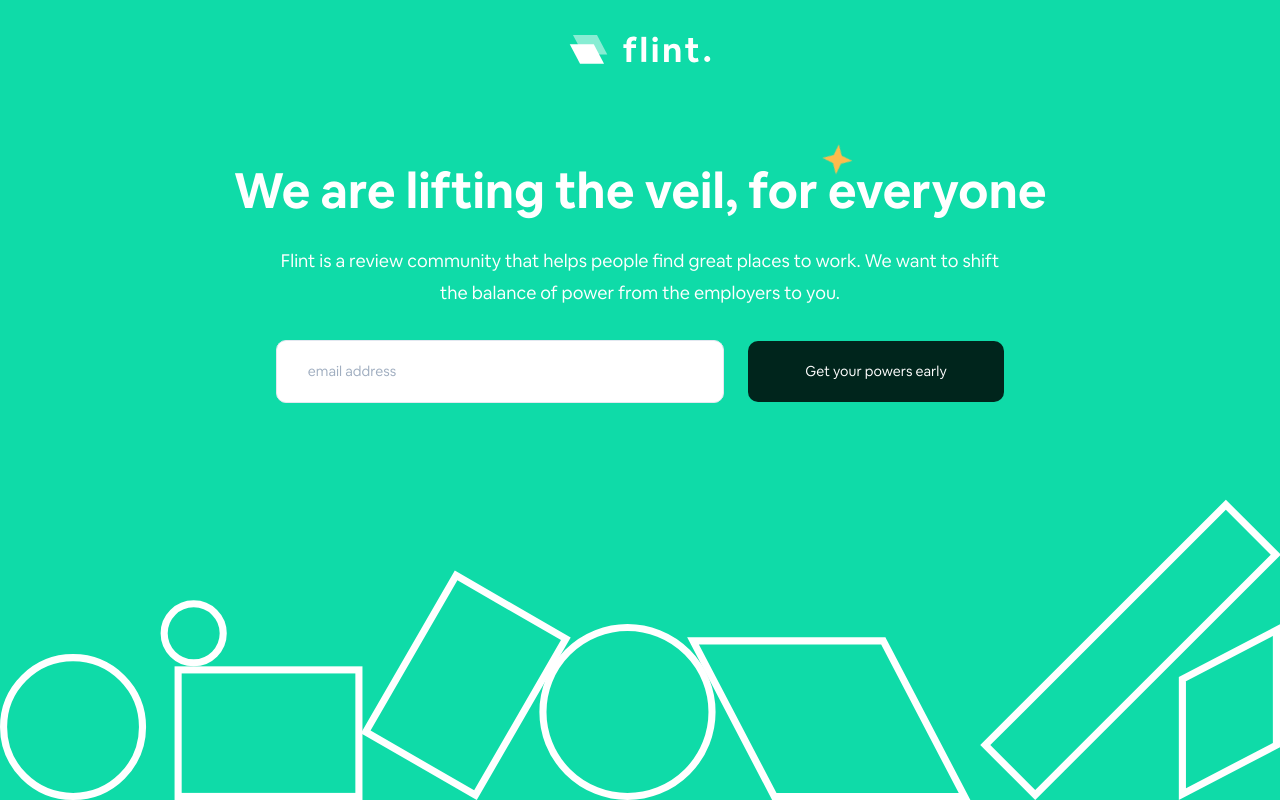
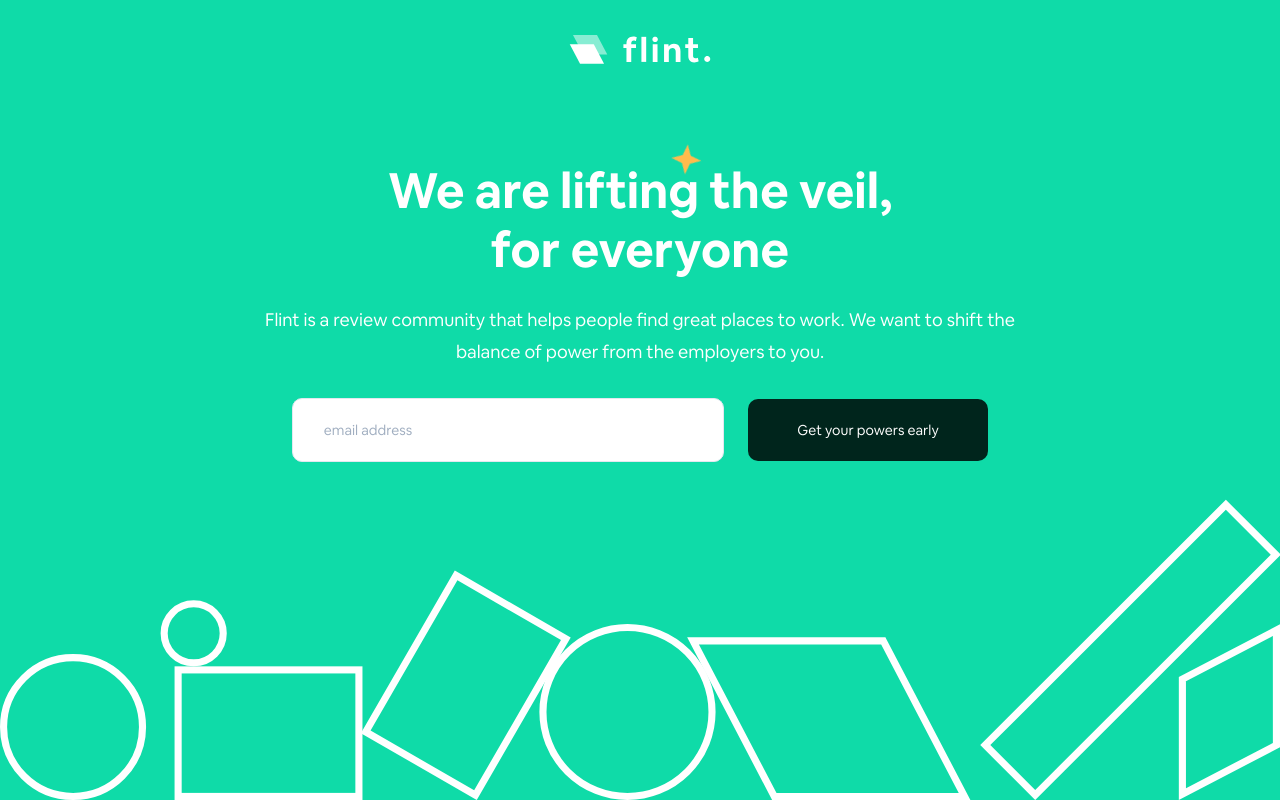
Before and after one commit to eoluwakayode34/flint, a React (Create React App) app: page / in a window 1280 px wide. Built offline with nearby package versions, Linux system fonts and the light colour scheme; a web font is replaced by a local one.

Commit message:
fix the desktop version

```diff
--- a/src/App.js
+++ b/src/App.js
@@ -23,16 +23,17 @@ function App() {
 
   return (
     <Box >
-    <Box bg='brand.900' w={['100vw']} h={['100vh','100%']} >
+    <Box bg='brand.900' maxW='960PX'  mx='auto'     h={['100vh','100%']} >
       <Flex justifyContent='center' pt={['35px']} flex='1'>
         <Image src={logo}  margin={0}   w={['9rem','9.4rem','9.8rem','10.1rem']}    />
       </Flex>
 
         <Flex justifyContent='center' >
-          <Flex pos='relative' alignItems='center' mt={['3rem','4rem','5rem','6rem','7rem']} flexDir='column'>
+          <Flex pos='relative' flex='1'
+ alignItems='center' mt={['3rem','4rem','5rem','6rem','7rem']} flexDir='column'>
 
-        <Heading fontSize={["2.5rem","3rem","3.5rem"]}  fontStyle='normal'
-        px={['1rem','2rem','4rem','8rem','16rem','30rem']}
+        <Heading fontSize={["2.44rem","2.7rem","3.1rem","3.3rem","3.5rem"]}  fontStyle='normal'
+        px={['1.3rem','4rem','12rem','15rem','16rem']}
  textAlign='center' font-weight='bold' lineHeight={['3.2rem','3.2rem','4.2rem','4.2rem']} color='white' letterSpacing='1'>We are lifting the veil, for everyone
 </Heading>
 
@@ -53,7 +54,7 @@ function App() {
         </Flex>
             <Text textAlign='center'
             fontSize={['.9rem','1.1rem','1.28rem']}
-            px={['1rem','2rem','5rem', '5rem','20rem']}
+            px={['1.29rem','2rem','5rem', '9rem','6rem']}
 
             letterSpacing='1.2'
               lineHeight ={['1.7rem','1.9rem','2.1rem','2.3rem']}
@@ -67,7 +68,7 @@ function App() {
               px={[0,0,3,0]}
               >
               <Flex mx={['12px']}
-              width={['90%  ','90%  ','60%  ','35%']}
+              width={['90%  ','90%  ','60%  ','45%']}
               //'100%','100%',
               justifyContent='center'
               as='flex'
@@ -89,7 +90,7 @@ function App() {
 
         />
         </Flex>
-        <Flex mx='12px' width={[ '90%','90%', '45%','20%']} my={2}
+        <Flex mx='12px' width={[ '90%','90%', '45%','25%']} my={2}
         //'100%', '100%',
         justifyContent='center'>
         <Button bg="#00251C"
--- a/src/index.js
+++ b/src/index.js
@@ -4,6 +4,8 @@ import './index.css';
 import App from './App';
 import { ChakraProvider , extendTheme} from "@chakra-ui/react"
 import { Global } from '@emotion/react';
+
+
 
 const Font = () => (
   <Global
```
